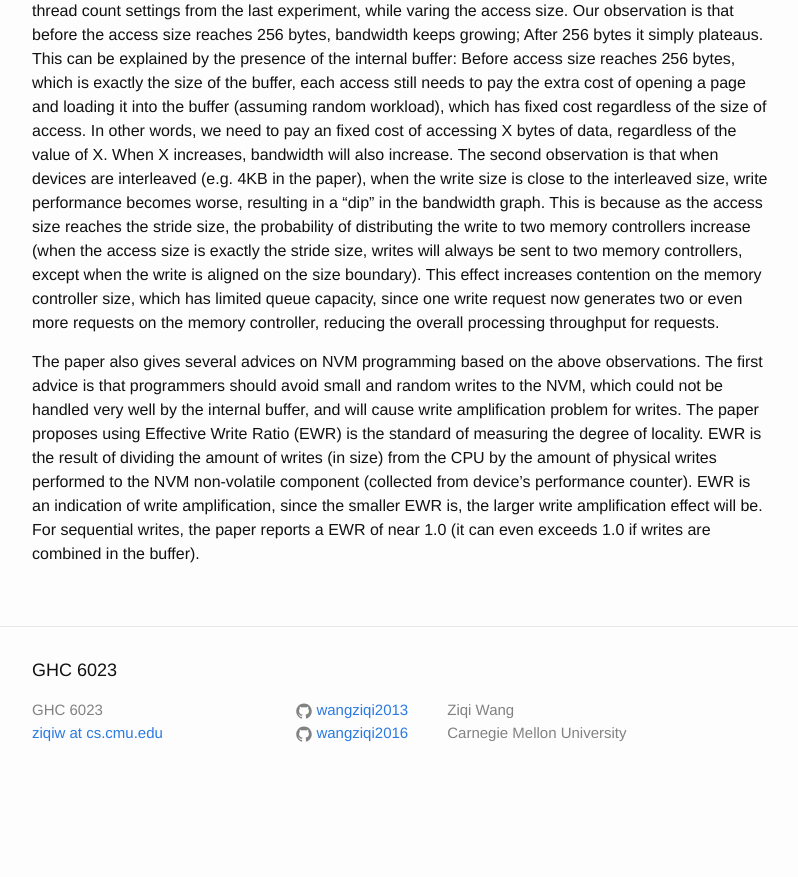
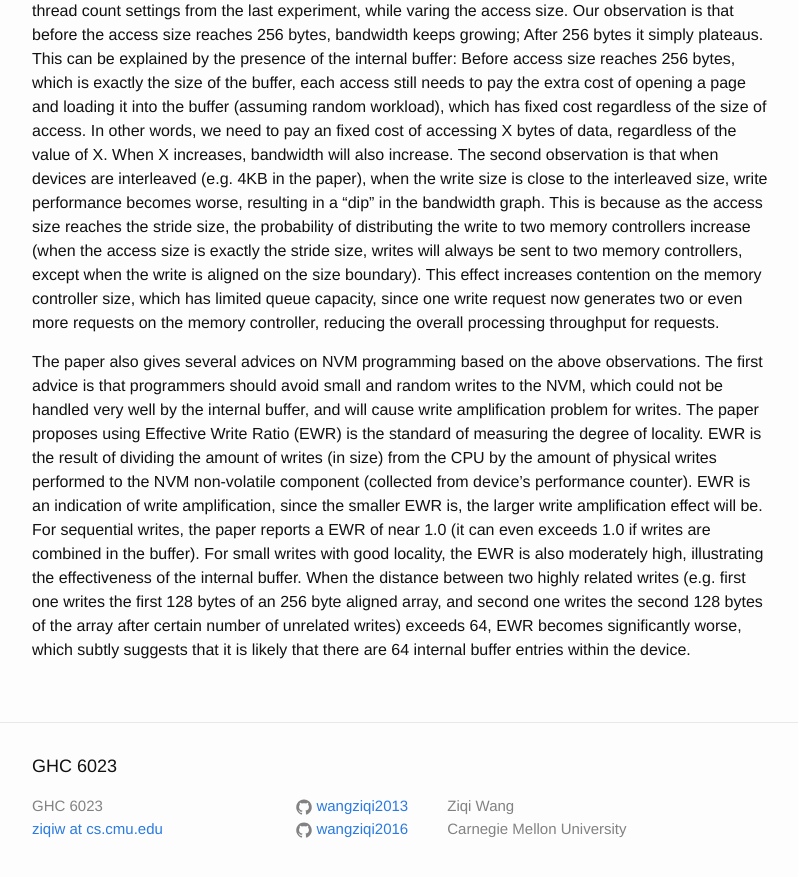
Before and after one commit to wangziqi2013/wangziqi2013.github.io, a Jekyll site: the page built from _posts/2019-11-14-lattest.markdown, in a window 1280 px wide and 900 px high, scrolled down 1993 px. Shown: the top 877 px of the window, without its empty margins (238-1036 px from the left). Built offline with Jekyll 4.4.1, drawn with Linux system fonts in a browser that asks for light colours; before the commit the page ends 2797 px from its top, so only the background shows below that.

Commit message:
Adding buffer entry

```diff
--- a/_posts/2019-11-14-lattest.markdown
+++ b/_posts/2019-11-14-lattest.markdown
@@ -87,4 +87,8 @@ cause write amplification problem for writes. The paper proposes using Effective
 measuring the degree of locality. EWR is the result of dividing the amount of writes (in size) from the CPU by the amount
 of physical writes performed to the NVM non-volatile component (collected from device's performance counter). EWR is an
 indication of write amplification, since the smaller EWR is, the larger write amplification effect will be. For sequential
-writes, the paper reports a EWR of near 1.0 (it can even exceeds 1.0 if writes are combined in the buffer).
+writes, the paper reports a EWR of near 1.0 (it can even exceeds 1.0 if writes are combined in the buffer). For small writes
+with good locality, the EWR is also moderately high, illustrating the effectiveness of the internal buffer. When the distance
+between two highly related writes (e.g. first one writes the first 128 bytes of an 256 byte aligned array, and second one
+writes the second 128 bytes of the array after certain number of unrelated writes) exceeds 64, EWR becomes significantly
+worse, which subtly suggests that it is likely that there are 64 internal buffer entries within the device.
```
